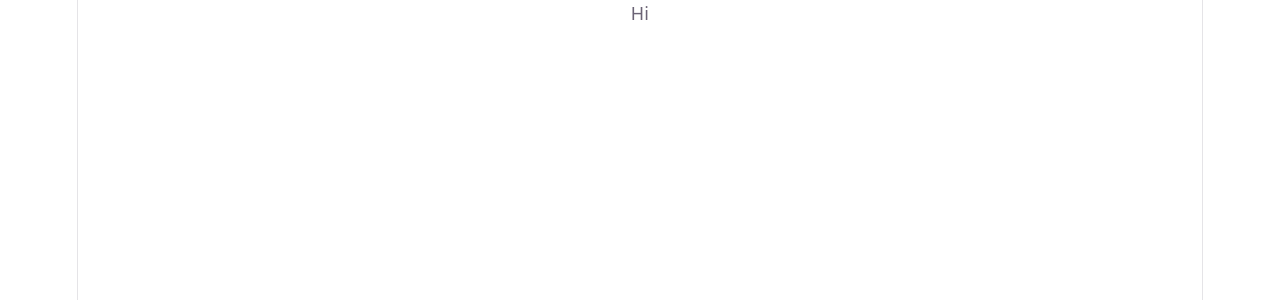
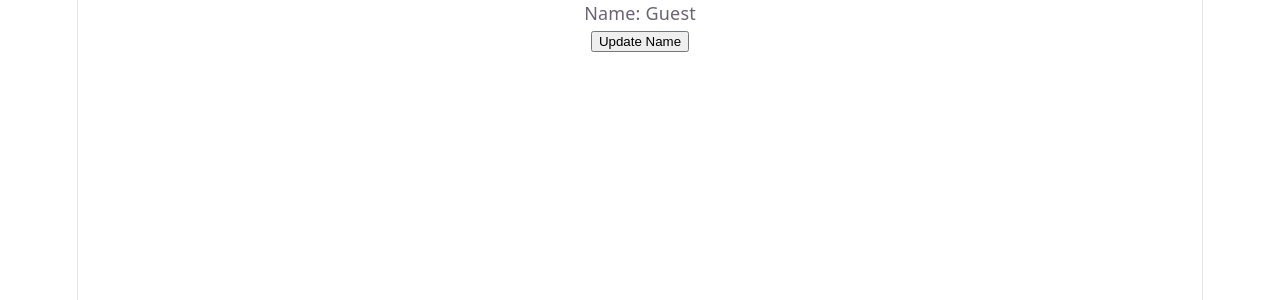
Before and after one commit to RemanthManyam/Upgrade, a React (Vite) app in the folder reactHooks/: page / in a window 1280 px wide. Shown: the top 300 px of the page. Built offline with nearby package versions, Linux system fonts and the light colour scheme.

Commit message:
First React Hooks program. A Simple ChangeName Program

```diff
--- a/reactHooks/src/MyComponent.jsx
+++ b/reactHooks/src/MyComponent.jsx
@@ -1,6 +1,28 @@
 import React, {useState} from 'react';
 
 function MyComponent(){
-    return(<p>Hi</p>);
+
+    // const [age, setAge] = useState(0);
+
+    // const incrementAge = () => {
+    //     setAge(age + 1);
+    // }
+
+    // return(<div>
+    //     <p>Age: {age}</p>
+    //     <button onClick={incrementAge}>Increase Age</button>
+    // </div>);
+
+    const [name, setName] = useState("Guest");
+
+    const updateName = () => {
+        setName("Cadence");
+    }
+
+    return(<div>
+        <p>Name: {name}</p>
+        <button onClick = {updateName}>Update Name</button>
+    </div>)
+
 }
 export default MyComponent;
```
